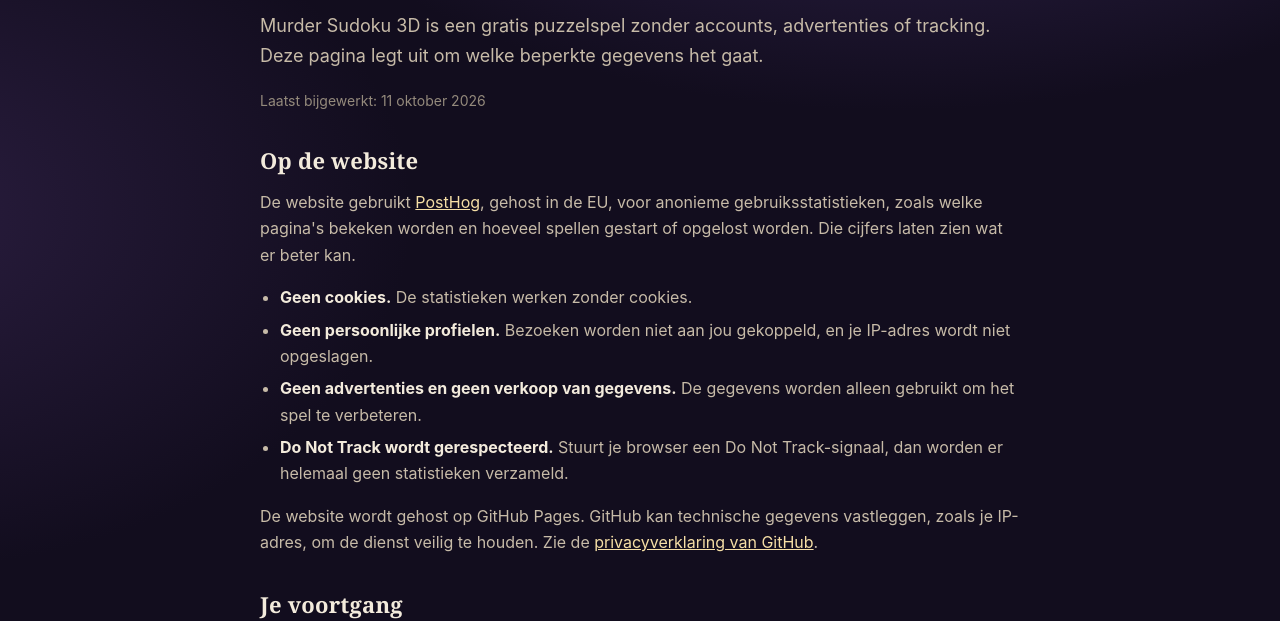
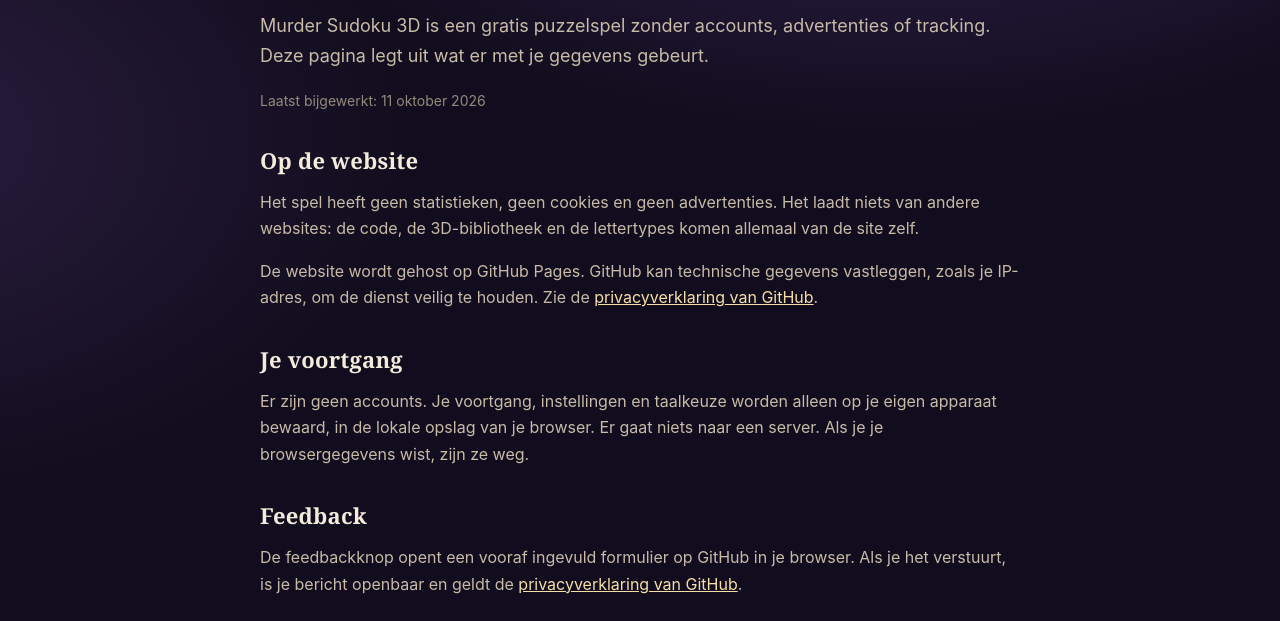
Before and after one commit to jeroenmarchand/murder-sudoku-3d, a website: page src/site/nl/privacy/index.html in a window 1280 px wide. Shown: the part 179-800 px from the top of the page. Drawn offline with Linux system fonts and the light colour scheme; a web font is replaced by a local one.

Commit message:
Privacy page without analytics; contributor terms allow commercial licensing

```diff
--- a/src/site/nl/privacy/index.html
+++ b/src/site/nl/privacy/index.html
@@ -4,7 +4,7 @@
 <meta charset="utf-8">
 <meta name="viewport" content="width=device-width, initial-scale=1, viewport-fit=cover">
 <title>Privacy · Murder Sudoku 3D</title>
-<meta name="description" content="Hoe Murder Sudoku 3D met je gegevens omgaat: anonieme gebruiksstatistieken op de website, geen cookies, geen accounts, en je voortgang blijft op je eigen apparaat.">
+<meta name="description" content="Hoe Murder Sudoku 3D met je gegevens omgaat: geen statistieken, geen cookies, geen accounts, en je voortgang blijft op je eigen apparaat.">
 <link rel="canonical" href="__URL__">
 <!--HREFLANG-->
 <meta name="theme-color" content="#140f22">
@@ -49,17 +49,11 @@ footer .langs a{text-decoration:none}footer .langs a[aria-current]{color:var(--i
 
 <main><div class="wrap">
   <h1>Privacy</h1>
-  <p class="lead">Murder Sudoku 3D is een gratis puzzelspel zonder accounts, advertenties of tracking. Deze pagina legt uit om welke beperkte gegevens het gaat.</p>
+  <p class="lead">Murder Sudoku 3D is een gratis puzzelspel zonder accounts, advertenties of tracking. Deze pagina legt uit wat er met je gegevens gebeurt.</p>
   <p class="date">Laatst bijgewerkt: 11 oktober 2026</p>
 
   <h2>Op de website</h2>
-  <p>De website gebruikt <a href="https://posthog.com/">PostHog</a>, gehost in de EU, voor anonieme gebruiksstatistieken, zoals welke pagina's bekeken worden en hoeveel spellen gestart of opgelost worden. Die cijfers laten zien wat er beter kan.</p>
-  <ul>
-    <li><b>Geen cookies.</b> De statistieken werken zonder cookies.</li>
-    <li><b>Geen persoonlijke profielen.</b> Bezoeken worden niet aan jou gekoppeld, en je IP-adres wordt niet opgeslagen.</li>
-    <li><b>Geen advertenties en geen verkoop van gegevens.</b> De gegevens worden alleen gebruikt om het spel te verbeteren.</li>
-    <li><b>Do Not Track wordt gerespecteerd.</b> Stuurt je browser een Do Not Track-signaal, dan worden er helemaal geen statistieken verzameld.</li>
-  </ul>
+  <p>Het spel heeft geen statistieken, geen cookies en geen advertenties. Het laadt niets van andere websites: de code, de 3D-bibliotheek en de lettertypes komen allemaal van de site zelf.</p>
   <p>De website wordt gehost op GitHub Pages. GitHub kan technische gegevens vastleggen, zoals je IP-adres, om de dienst veilig te houden. Zie de <a href="https://docs.github.com/site-policy/privacy-policies/github-general-privacy-statement">privacyverklaring van GitHub</a>.</p>
 
   <h2>Je voortgang</h2>
```
Also changed, not shown: CONTRIBUTING.md (+1 -1 lines), src/site/privacy/index.html (+3 -9 lines), .github/pull_request_template.md, README.md.
